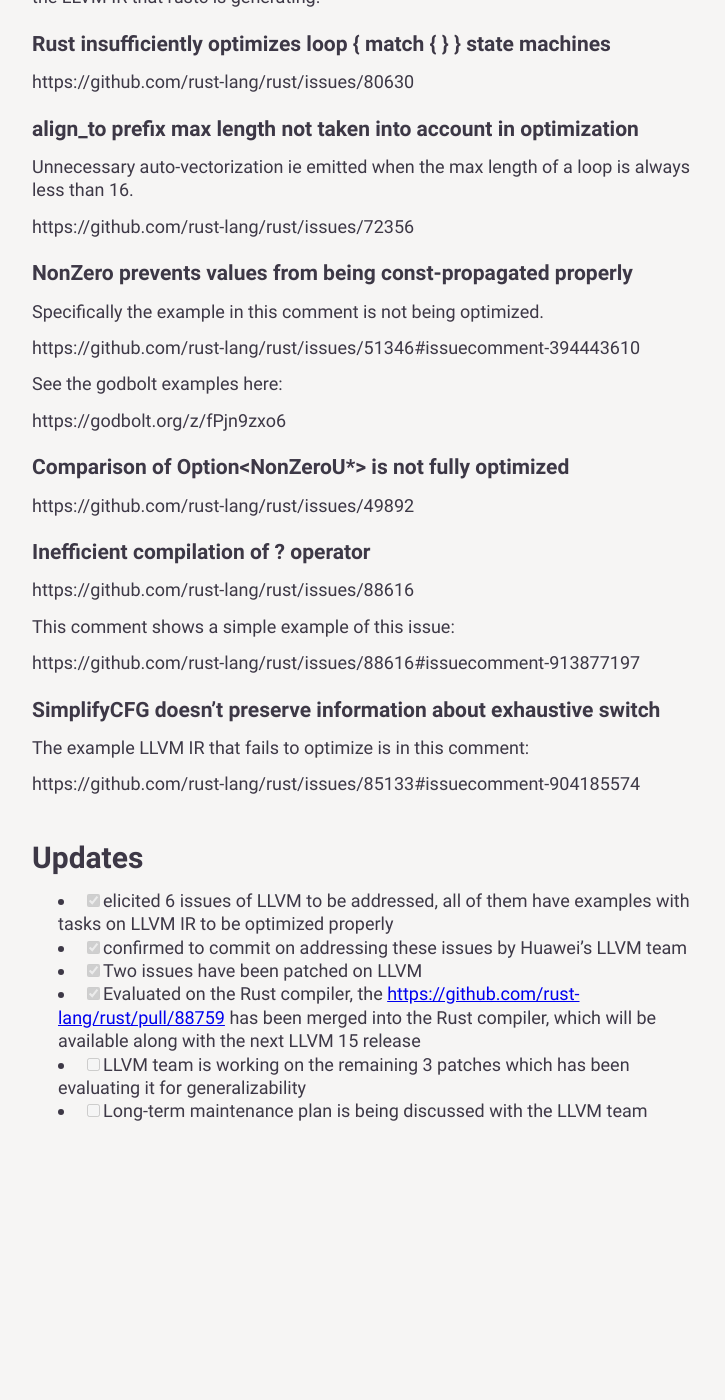
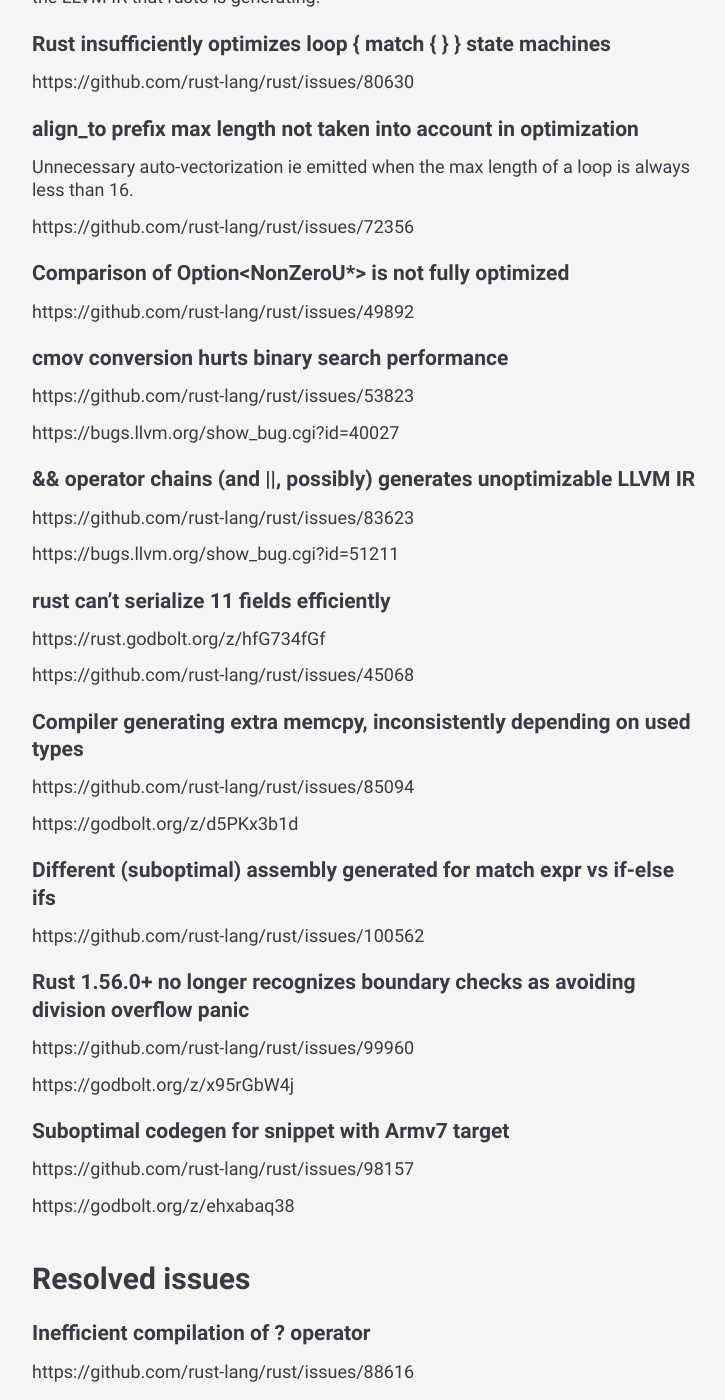
Before and after one commit to yijunyu/trusted-programming.github.io, a Jekyll site: the page built from articles/work-in-progress/Compiler/LLVM.md, in a window 1280 px wide and 1400 px high, scrolled down 762 px. Shown: the whole window, without its empty margins (273-998 px from the left). Built offline with Jekyll 4.4.1, drawn with Linux system fonts in a browser that asks for light colours; before the commit the page ends 1934 px from its top, so only the background shows below that; some of the changed text lies outside the part shown.

Commit message:
Update list of LLVM issues

```diff
--- a/articles/work-in-progress/Compiler/LLVM.md
+++ b/articles/work-in-progress/Compiler/LLVM.md
@@ -35,6 +35,60 @@
 
 https://github.com/rust-lang/rust/issues/72356
 
+### Comparison of Option<NonZeroU*> is not fully optimized
+
+https://github.com/rust-lang/rust/issues/49892
+
+### cmov conversion hurts binary search performance
+
+https://github.com/rust-lang/rust/issues/53823
+
+https://bugs.llvm.org/show_bug.cgi?id=40027
+
+### && operator chains (and ||, possibly) generates unoptimizable LLVM IR
+
+https://github.com/rust-lang/rust/issues/83623
+
+https://bugs.llvm.org/show_bug.cgi?id=51211
+
+### rust can't serialize 11 fields efficiently
+
+https://rust.godbolt.org/z/hfG734fGf
+
+https://github.com/rust-lang/rust/issues/45068
+
+### Compiler generating extra memcpy, inconsistently depending on used types
+
+https://github.com/rust-lang/rust/issues/85094
+
+https://godbolt.org/z/d5PKx3b1d
+
+### Different (suboptimal) assembly generated for match expr vs if-else ifs
+
+https://github.com/rust-lang/rust/issues/100562
+
+### Rust 1.56.0+ no longer recognizes boundary checks as avoiding division overflow panic
+
+https://github.com/rust-lang/rust/issues/99960
+
+https://godbolt.org/z/x95rGbW4j
+
+### Suboptimal codegen for snippet with Armv7 target
+
+https://github.com/rust-lang/rust/issues/98157
+
+https://godbolt.org/z/ehxabaq38
+
+## Resolved issues
+
+### Inefficient compilation of ? operator
+
+https://github.com/rust-lang/rust/issues/88616
+
+This comment shows a simple example of this issue:
+
+https://github.com/rust-lang/rust/issues/88616#issuecomment-913877197
+
 ### NonZero prevents values from being const-propagated properly
 
 Specifically the example in this comment is not being optimized.
@@ -45,24 +99,11 @@
 
 https://godbolt.org/z/fPjn9zxo6
 
-### Comparison of Option<NonZeroU*> is not fully optimized
-
-https://github.com/rust-lang/rust/issues/49892
-
-### Inefficient compilation of ? operator
-
-https://github.com/rust-lang/rust/issues/88616
-
-This comment shows a simple example of this issue:
-
-https://github.com/rust-lang/rust/issues/88616#issuecomment-913877197
-
 ### SimplifyCFG doesn't preserve information about exhaustive switch
 
 The example LLVM IR that fails to optimize is in this comment:
 
 https://github.com/rust-lang/rust/issues/85133#issuecomment-904185574
-
 
 ## Updates
 
```
